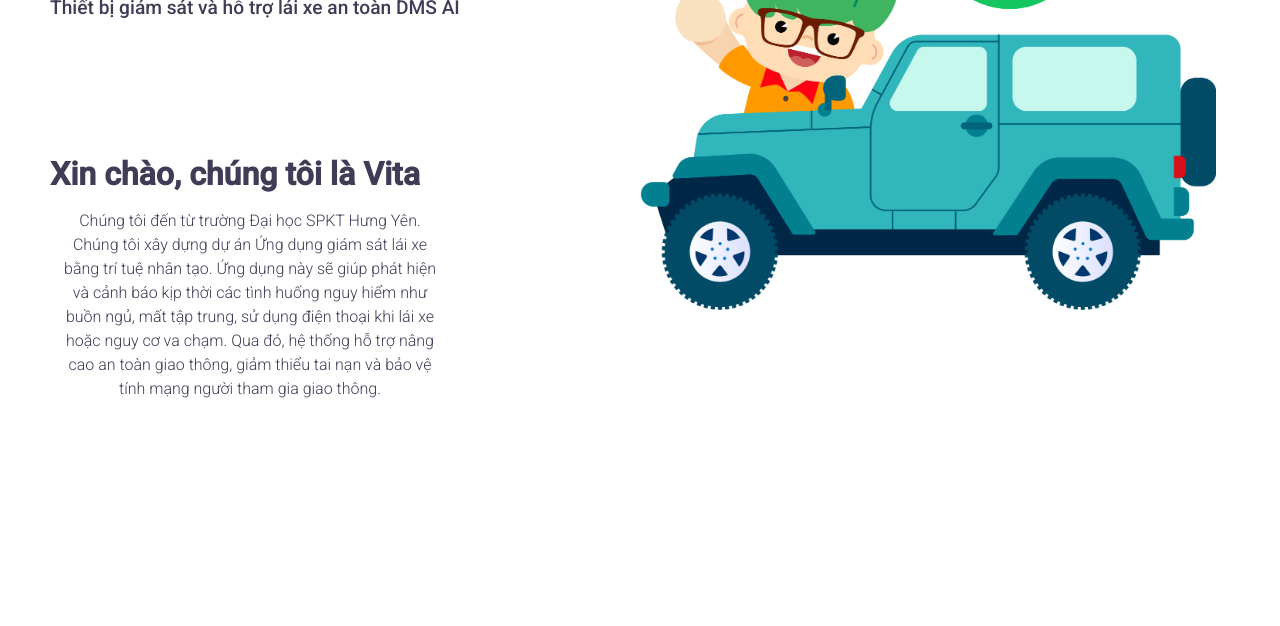
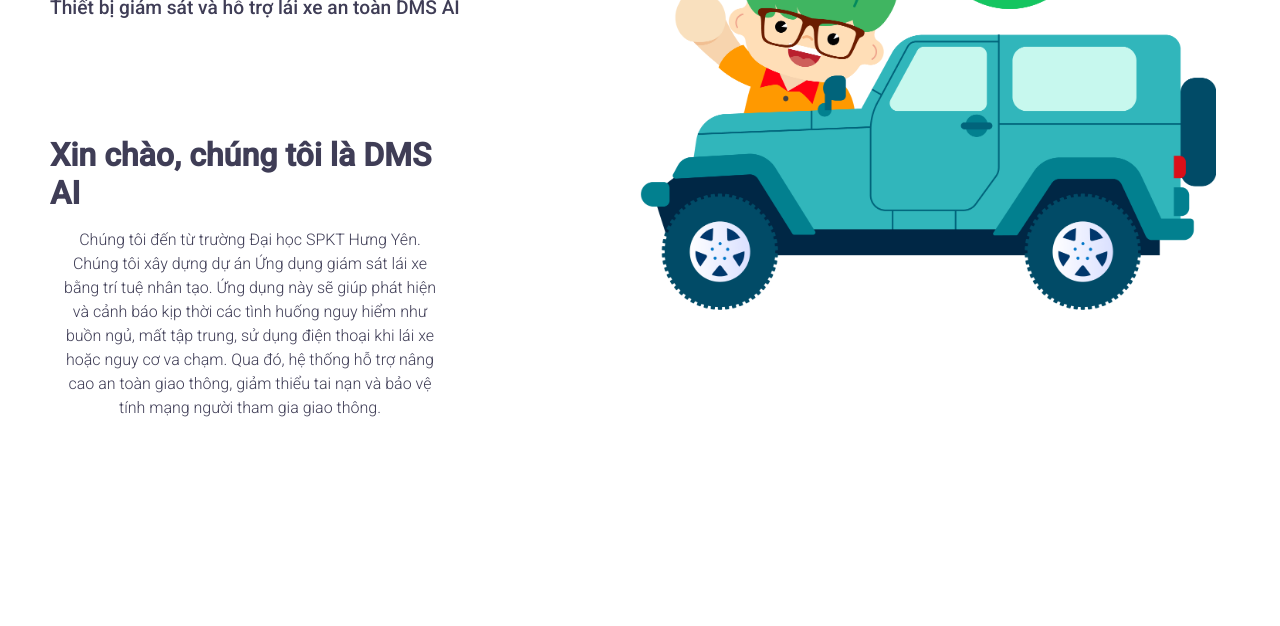
Before and after one commit to HungKingiscoming/kn2024.github.io, a plain HTML site: page index.html in a window 1280 px wide. Shown: the part 174-800 px from the top of the page. Drawn offline with nearby package versions, Linux system fonts and the light colour scheme.

Commit message:
Update index.html

```diff
--- a/index.html
+++ b/index.html
@@ -59,7 +59,7 @@
         </div>
         <!-- heading -->
         <div class="banner__heading">
-          <h1>Xin chào, chúng tôi là Vita</h1>
+          <h1>Xin chào, chúng tôi là DMS AI</h1>
           <p>
              Chúng tôi đến từ trường Đại học SPKT Hưng Yên. Chúng tôi xây dựng dự án Ứng dụng giám sát lái xe bằng trí tuệ nhân tạo. Ứng dụng này sẽ giúp phát hiện và cảnh báo kịp thời các tình huống nguy hiểm như buồn ngủ, mất tập trung, sử dụng điện thoại khi lái xe hoặc nguy cơ va chạm. Qua đó, hệ thống hỗ trợ nâng cao an toàn giao thông, giảm thiểu tai nạn và bảo vệ tính mạng người tham gia giao thông.
           </p>
```
